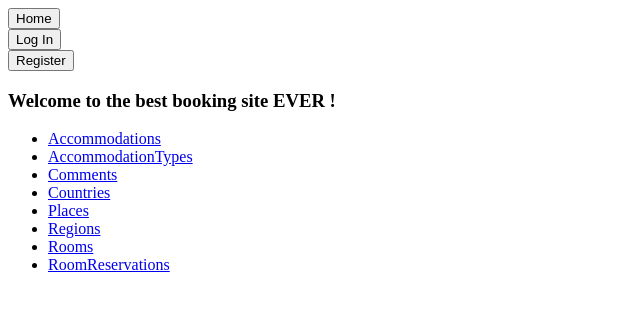
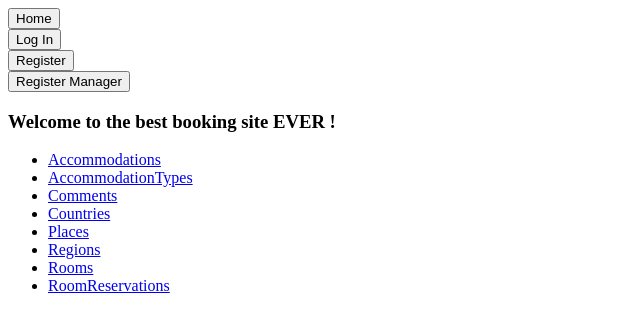
Before and after one commit to sagi1623/djole, an Angular app in the folder DjoleAjkular/AjkularApp/: page /home in a window 1280 px wide. Shown: the top 332 px of the page, without its empty margins (0-640 px from the left). Built offline with nearby package versions, Linux system fonts and the light colour scheme.

Commit message:
Country updated when region is added

```diff
--- a/DjoleAjkular/AjkularApp/src/app/add-region/add-region.component.ts
+++ b/DjoleAjkular/AjkularApp/src/app/add-region/add-region.component.ts
@@ -14,6 +14,7 @@ export class AddRegionComponent implements OnInit {
 
 @Input() country: Country
 
+
   constructor(private regionService: RegionListService)
   {
 
@@ -26,7 +27,7 @@ export class AddRegionComponent implements OnInit {
   {
     form.reset();
     r.CountryId=this.country.Id;
-    this.regionService.create(r).subscribe(x => console.log(x));
+    this.regionService.create(r).subscribe(x => this.country.Regions.push(x as Region));
   }
 
 }
--- a/DjoleAjkular/AjkularApp/src/app/app.component.html
+++ b/DjoleAjkular/AjkularApp/src/app/app.component.html
@@ -14,4 +14,8 @@
 <button  [routerLink]= "['/register']">Register</button>
 <br/>
 </div>
+<div *ngIf="!isUserLoggedIn()">
+<button  [routerLink]= "['/register-manager']">Register Manager</button>
+<br/>
+</div>
 <router-outlet></router-outlet>
--- a/DjoleAjkular/AjkularApp/src/app/app.module.ts
+++ b/DjoleAjkular/AjkularApp/src/app/app.module.ts
@@ -72,6 +72,7 @@ const Routes = [
   {path:"home", component: HomeComponent, children: HomeRoutes},
   {path:"login", component: LoginComponent},
   {path:"register", component: RegisterComponent},
+  {path:"register-manager", component: RegisterManagerComponent},
 ]
 
 @NgModule({
--- a/DjoleAjkular/AjkularApp/src/app/country-detailed/country-detailed.component.ts
+++ b/DjoleAjkular/AjkularApp/src/app/country-detailed/country-detailed.component.ts
@@ -3,6 +3,7 @@ import { Country } from "../country/country.model";
 import { CountryListService } from "../country-list/country-list.service";
 import { Router, ActivatedRoute } from "@angular/router";
 import { UserStatusProviderService } from "../userStatusProvider.service";
+import { Region } from "../region/region.model";
 
 @Component({
   selector: 'country-detailed',
--- a/DjoleAjkular/AjkularApp/src/app/region-list/region-list.service.ts
+++ b/DjoleAjkular/AjkularApp/src/app/region-list/region-list.service.ts
@@ -35,7 +35,7 @@ export class RegionListService
         let opts = new RequestOptions();
         opts.headers = header;
 
-       return this.http.post(this.urlProviderService.getURL() + "api/Regions", JSON.stringify(r),opts);
+       return this.http.post(this.urlProviderService.getURL() + "api/Regions", JSON.stringify(r),opts).map(res => res.json());
     }
 
     update(r: Region): Observable<any>
```
